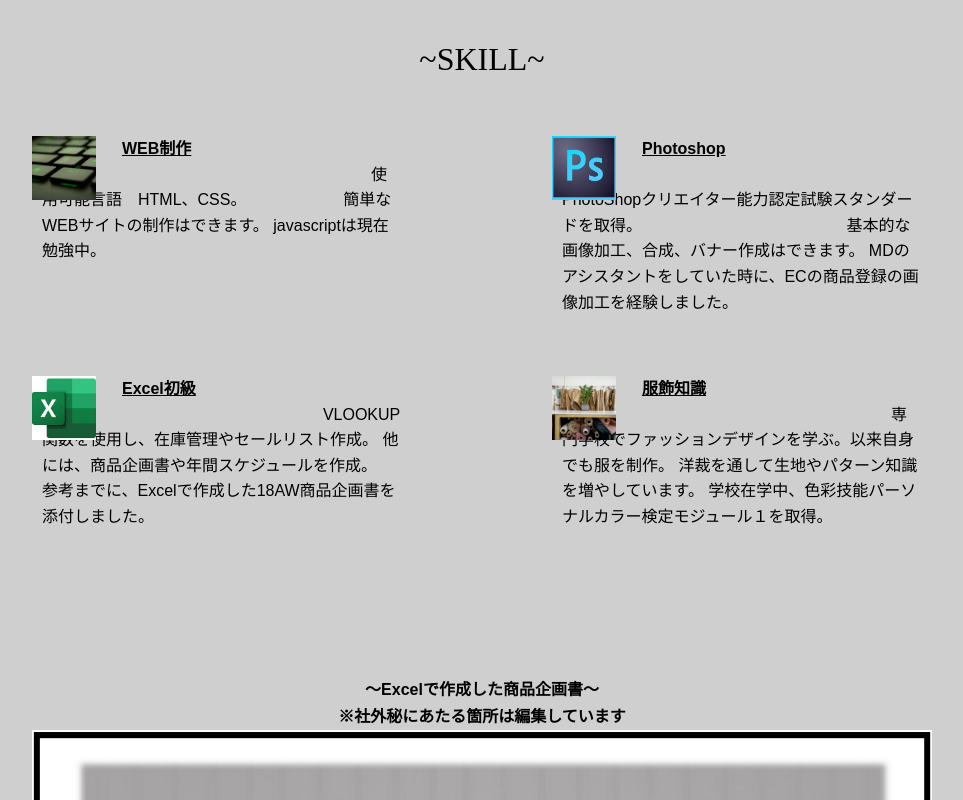
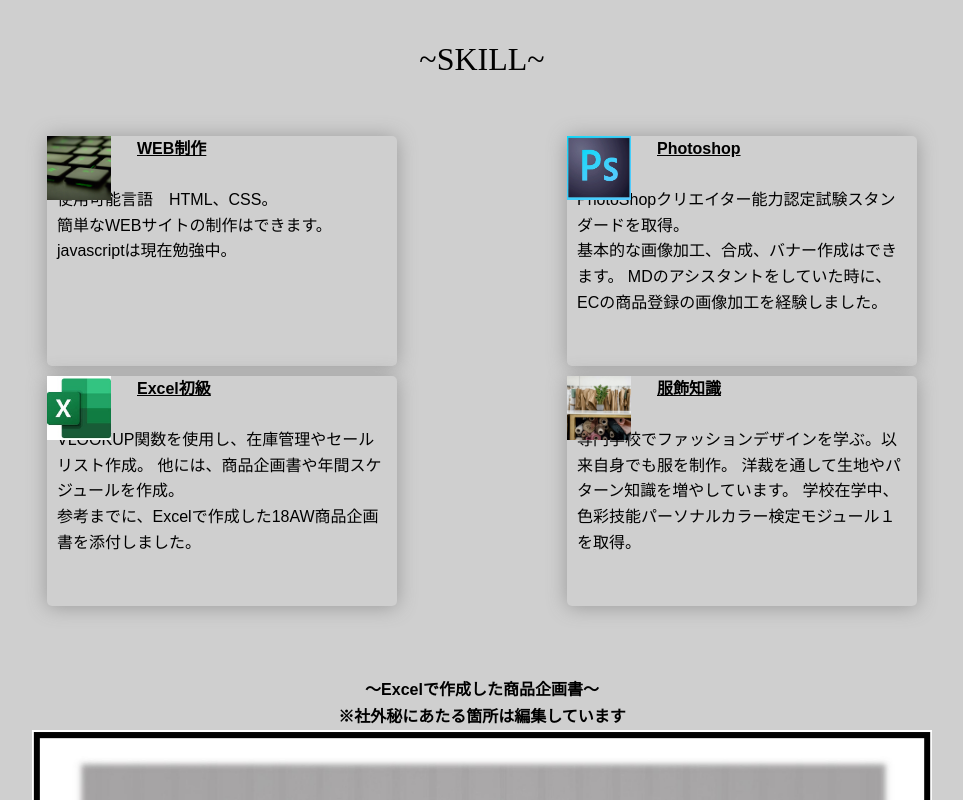
Before and after one commit to andy234567/431.github-8, a plain HTML site: page index.html in a window 1280 px wide. Shown: the part 1540-2340 px from the top of the page, without its empty margins (158-1121 px from the left). Drawn offline with nearby package versions, Linux system fonts and the light colour scheme; some packages are replaced by stand-ins of ours; files whose address does not match are found by name; a web font is replaced by a local one.

Commit message:
Update index.html

```diff
--- a/index.html
+++ b/index.html
@@ -54,7 +54,7 @@
 </div>
 <h2 class="skill">~skill~</h2>
 <div class="container">
-  <div class="gazou1">
+  <div class="gazou1 test">
     <p class="line">WEB制作</p>
     <p>&emsp;&emsp;&emsp;&emsp;&emsp;&emsp;&emsp;&emsp;
       &emsp;&emsp;&emsp;&emsp;&emsp;&emsp;&emsp;
@@ -63,7 +63,7 @@
     javascriptは現在勉強中。
     </p>
   </div>
-  <div class="gazou2">
+  <div class="gazou2 test">
     <p class="line">Photoshop</p>
     <p>&emsp;&emsp;&emsp;&emsp;&emsp;&emsp;&emsp;&emsp;
       &emsp;&emsp;&emsp;&emsp;
@@ -72,7 +72,7 @@
       MDのアシスタントをしていた時に、ECの商品登録の画像加工を経験しました。
     </p>
   </div>
-  <div class="gazou3">
+  <div class="gazou3 test">
     <p class="line">Excel初級</p>
     <p>&emsp;&emsp;&emsp;&emsp;&emsp;&emsp;&emsp;&emsp;
       &emsp;&emsp;&emsp;&emsp;
@@ -81,7 +81,7 @@
       参考までに、Excelで作成した18AW商品企画書を添付しました。
     </p>
   </div>
-  <div class="gazou4">
+  <div class="gazou4 test">
     <p class="line">服飾知識</p>
     <p>&emsp;&emsp;&emsp;&emsp;&emsp;&emsp;&emsp;&emsp;
       &emsp;&emsp;&emsp;&emsp;&emsp;&emsp;&emsp;
@@ -163,7 +163,7 @@
     <div><img src="./images/1.HEIC" alt=""></div>
     <div><img src="./images/24.jpg" alt=""></div>
   </div>
-  <script src="https://ajax.googleapis.com/ajax/libs/jquery/3.2.1/jquery.min.js"></script>
+  <script src="js/main2.js"></script>
   <script src="js/slick.min.js"></script>
   <script src="js/main.js"></script>
 <div class="space">
@@ -198,9 +198,7 @@
       </a>
     </div>
     <footer class="po-footer">
-      <div class="po3 wrapper">
         <p><small>&copy;Portfolio</small></p>
-      </div>
     </footer>
 </div>
   </body>
```
